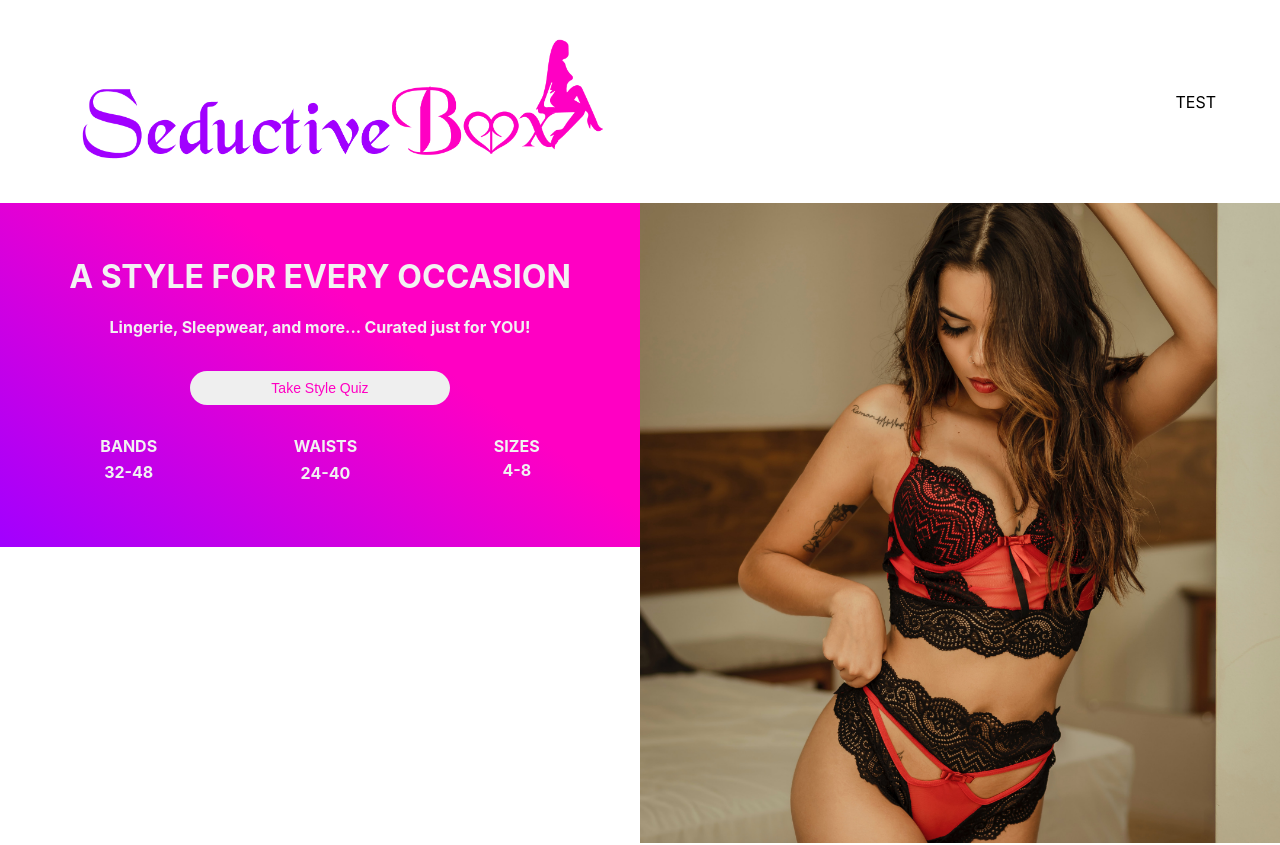
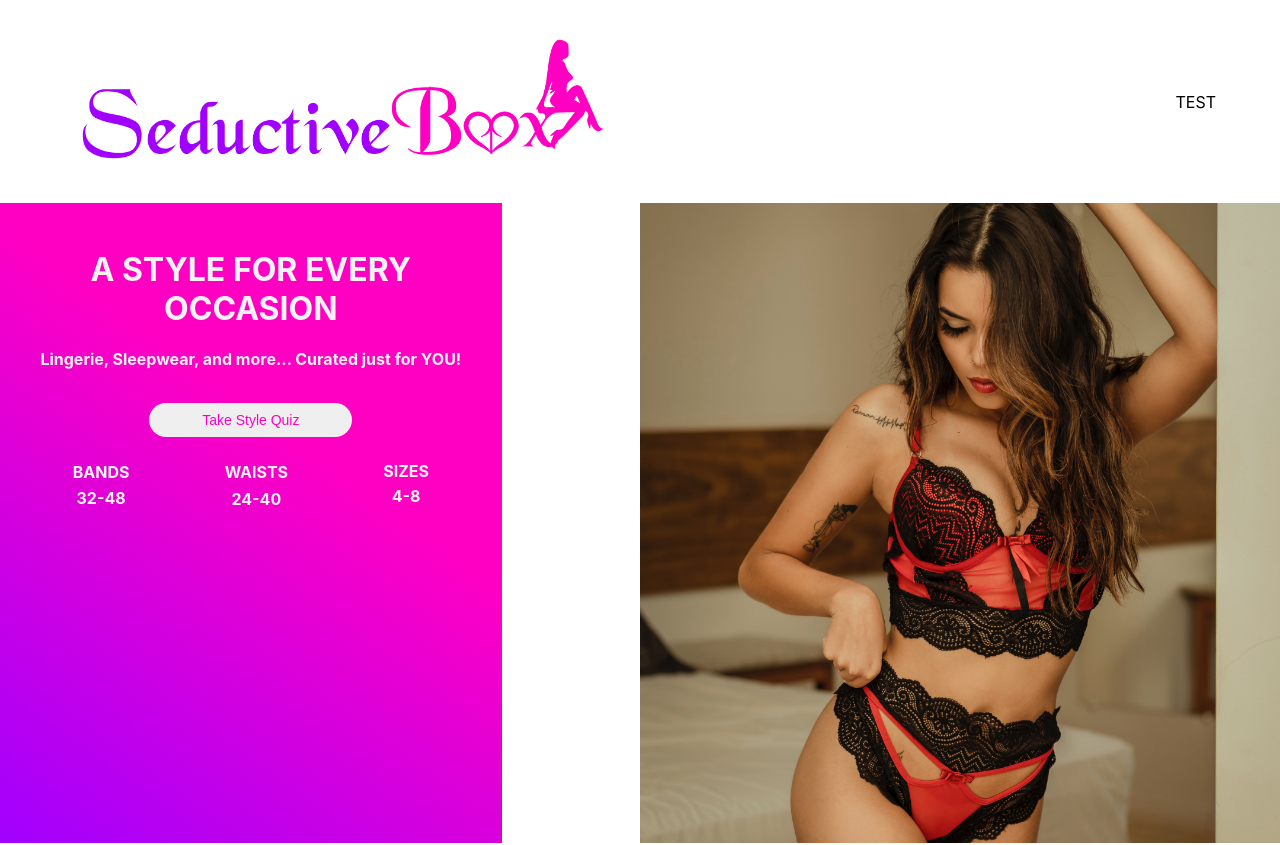
Before and after one commit to Parrasite9/seductivebox, a React (Create React App) app: page / in a window 1280 px wide. Shown: the top 845 px of the page. Built offline with nearby package versions, Linux system fonts and the light colour scheme.

Commit message:
fixed selector in hero

```diff
--- a/src/CSS/Home/Hero.css
+++ b/src/CSS/Home/Hero.css
@@ -65,7 +65,7 @@
         .div2 { grid-area: 1 / 1 / 2 / 2; }
         .div3 { grid-area: 1 / 2 / 2 / 3; }
 
-        .hero__img,
+        .hero__container,
         .hero__img {
             display: flex;
         }
```
